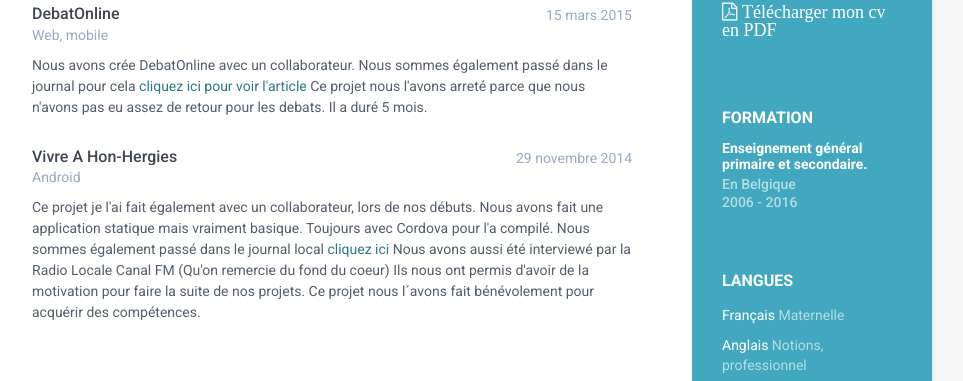
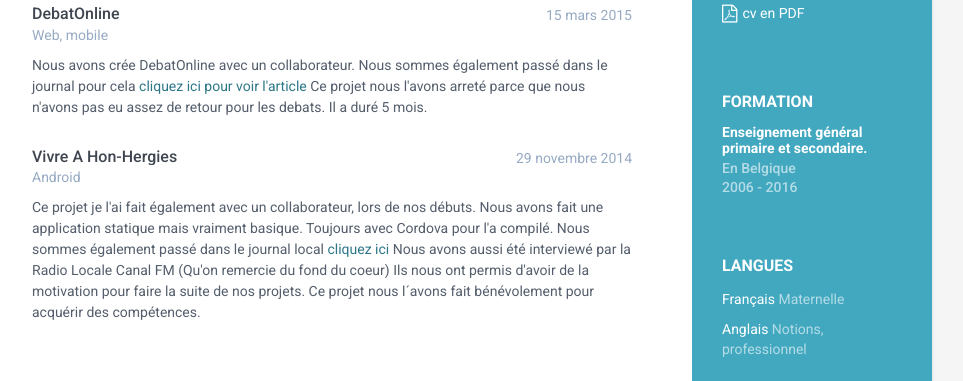
Before and after one commit to Dalyl09/DalylFeddal, a plain HTML site: page index.html in a window 1280 px wide. Shown: the part 719-1100 px from the top of the page, without its empty margins (188-1151 px from the left). Drawn offline with Linux system fonts and the light colour scheme.

Commit message:
modified pdf2

```diff
--- a/index.html
+++ b/index.html
@@ -41,7 +41,7 @@
 					<li class="linkedin"><i class="fa fa-github"></i><a href="https://github.com/Dalyl09" target="_blank">https://github.com/Dalyl09</a></li>
 					<li class="github"><i class="fa fa-linkedin"></i><a href="https://www.linkedin.com/in/dalyl-feddal-3a2977a2/" target="_blank">https://www.linkedin.com/in/dalyl-feddal-3a2977a2/</a></li>
 					<li class="twitter"><i class="fa fa-twitter"></i><a href="https://twitter.com/dalyl_feddal" target="_blank">@dalyl_feddal</a></li>
-					<i class="fa fa-file-pdf-o" aria-hidden="true"><a href="index.html" download"dalylfeddal.pdf"> Télécharger mon cv en PDF </a></i>
+					<i class="fa fa-file-pdf-o" aria-hidden="true"></i><a href="index.html" download="dalylfeddal.pdf">cv en PDF</a>
 				</ul>
 			</div><!--//contact-container-->
 			<div class="education-container container-block">
```
